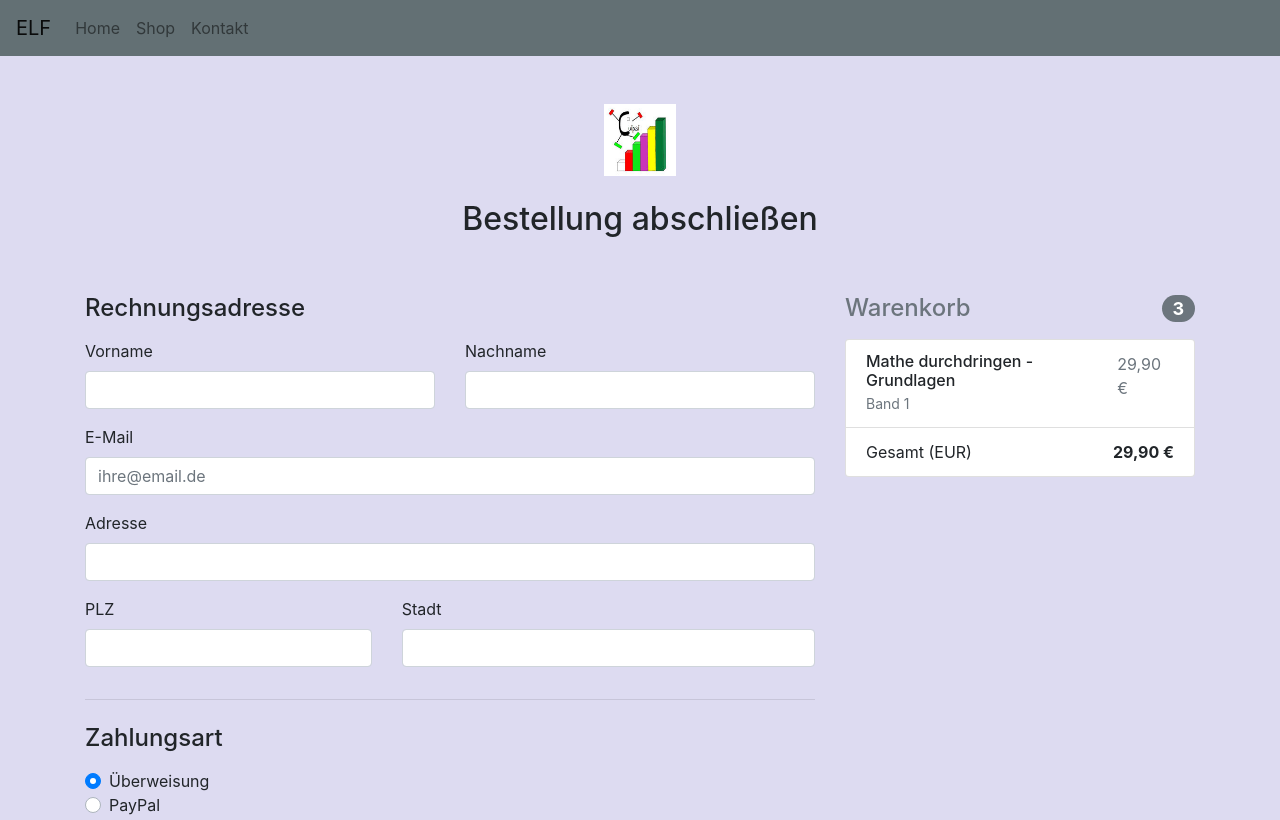
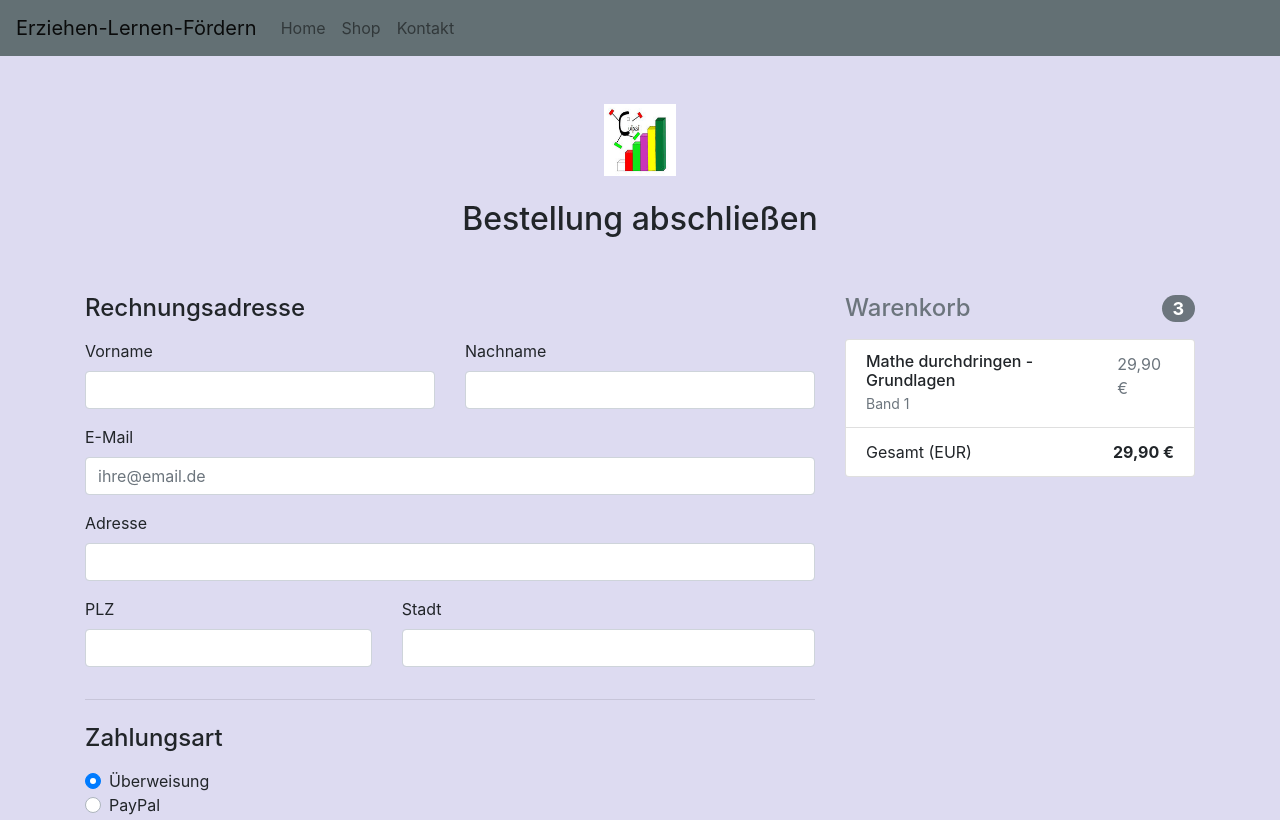
Before and after one commit to Knoxii02/web2, a plain HTML site: page Website/html/checkout.html in a window 1280 px wide. Shown: the top 820 px of the page. Drawn offline with nearby package versions, Linux system fonts and the light colour scheme.

Commit message:
navbar umbennung

```diff
--- a/Website/html/checkout.html
+++ b/Website/html/checkout.html
@@ -11,7 +11,7 @@
 
 <body class="accent-color">
     <nav class="navbar navbar-expand-lg navbar-light">
-        <a class="navbar-brand" href="index.html">ELF</a>
+        <a class="navbar-brand" href="index.html">Erziehen-Lernen-Fördern</a>
         <button class="navbar-toggler" type="button" data-toggle="collapse" data-target="#navbarNavAltMarkup">
             <span class="navbar-toggler-icon"></span>
         </button>
```
Also changed, not shown: Website/html/contact.html (+1 -1 lines), Website/html/index.html (+1 -1 lines), Website/html/shopping-cart.html (+1 -1 lines).
